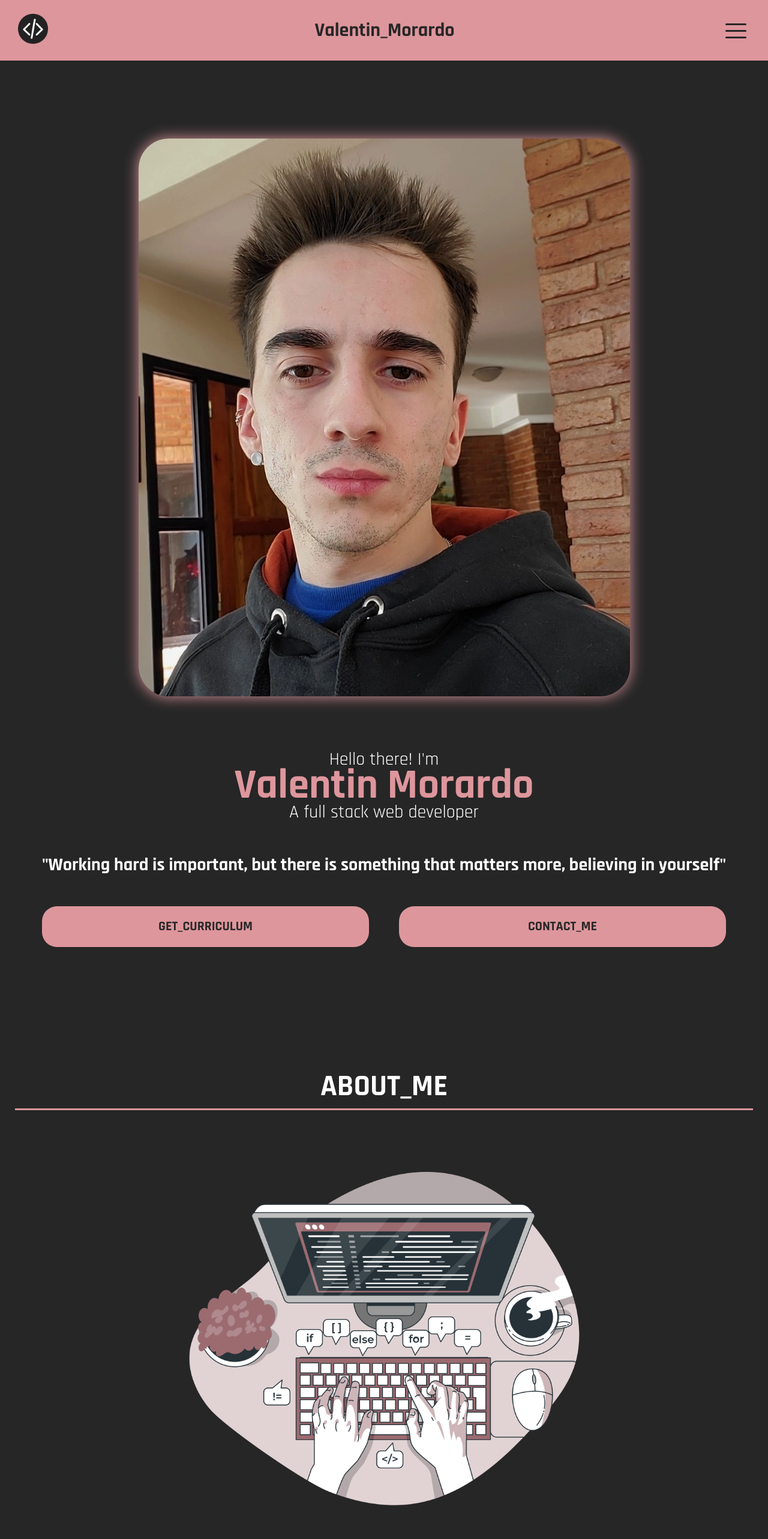
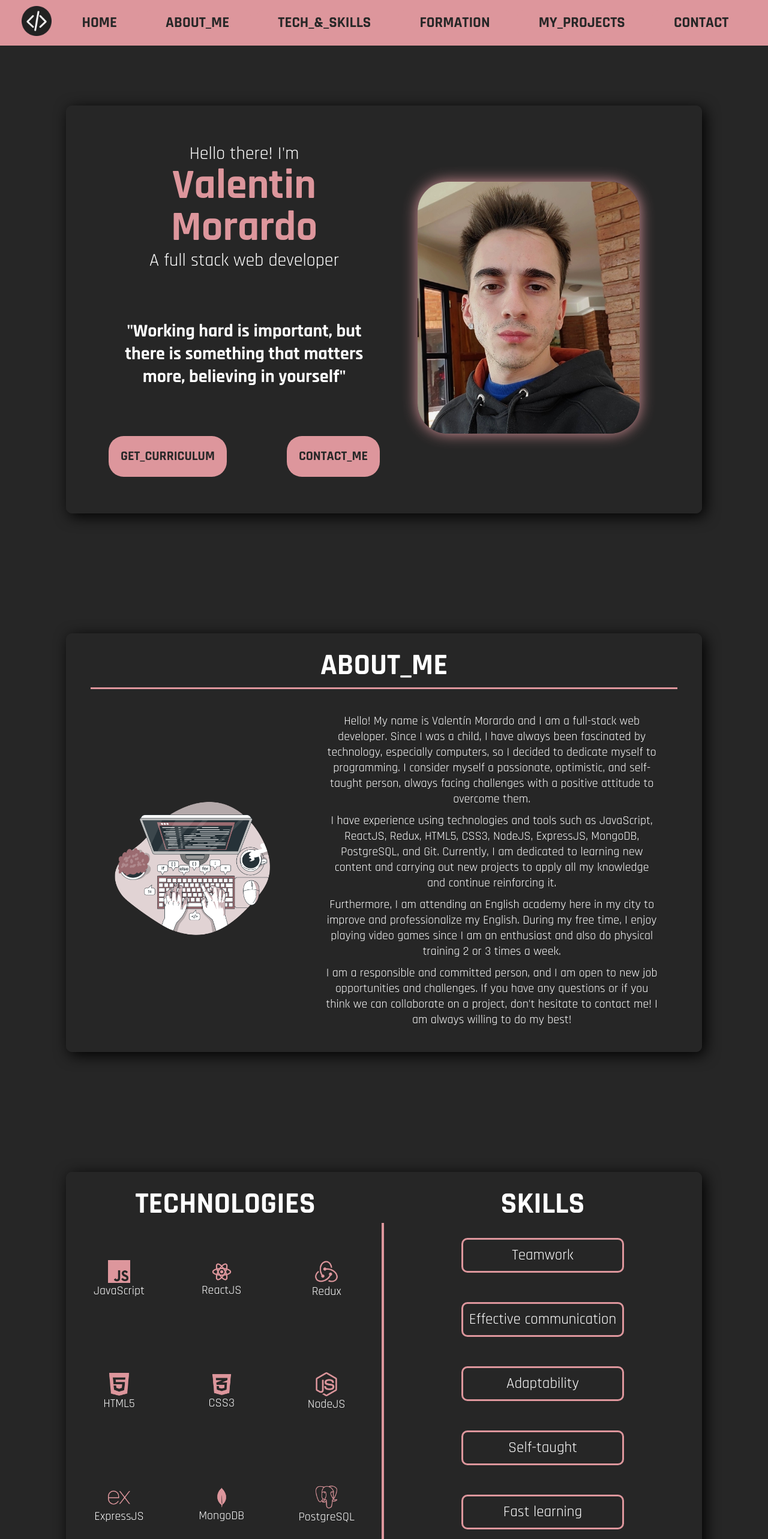
Before and after one commit to valenmorardo/portfolio, a React (Create React App) app: page / in a window 1280 px wide. Shown: the top 2566 px of the page at 60% size. Built offline with nearby package versions, Linux system fonts and the light colour scheme.

Commit message:
fix general

```diff
--- a/src/components/AboutMe/AboutMe.module.css
+++ b/src/components/AboutMe/AboutMe.module.css
@@ -7,7 +7,7 @@
   border-bottom: 3px solid #dd969c;
 }
 .divP p{
-  font-size: 25px;
+  font-size: 20px;
 }
 .parrafo {
   margin: 10px 0px 10px 0px;
@@ -15,7 +15,7 @@
 
 
 /* PANTALLAS ESCRITORIO */
-@media screen and (min-width: 1305px) {
+@media screen and (min-width: 981px) {
   .section {
     text-align: center;
     justify-content: center;
@@ -51,7 +51,7 @@
 
 
 /* PANTALLA CELULAR */
-@media screen and (max-width: 1304px) {
+@media screen and (max-width: 980px) {
   .section {
     position: relative;
     text-align: center;
--- a/src/components/Contact/Contact.module.css
+++ b/src/components/Contact/Contact.module.css
@@ -18,7 +18,7 @@
 
 
 /* PANTALLA ESCRITORIO */
-@media screen and (min-width: 1305px) {
+@media screen and (min-width: 981px) {
   .section {
     position: relative;
     text-align: center;
@@ -63,7 +63,7 @@
 }
 
 /* pantalla celular */
-@media screen and (max-width: 1304px) {
+@media screen and (max-width: 980px) {
   .section {
     position: relative;
     text-align: center;
--- a/src/components/Formation/Formation.module.css
+++ b/src/components/Formation/Formation.module.css
@@ -9,7 +9,7 @@
   border-bottom: 3px solid #dd969c;
 }
 
-@media screen and (min-width: 1305px) {
+@media screen and (min-width: 981px) {
   .section {
     text-align: center;
     justify-content: center;
@@ -33,7 +33,7 @@
 }
 
 /* pantalla celular */
-@media screen and (max-width: 1304px) {
+@media screen and (max-width: 980px) {
   .section {
     position: relative;
     text-align: center;
--- a/src/components/Formation/FormationCard.module.css
+++ b/src/components/Formation/FormationCard.module.css
@@ -37,7 +37,7 @@
 
 /* PANTALLA ESCRITORIO */
 
-@media screen and (min-width: 1305px) {
+@media screen and (min-width: 981px) {
   .card1 {
     position: relative;
     width: 100%;
@@ -82,7 +82,7 @@
   }
 }
 
-@media screen and (max-width: 1304px) {
+@media screen and (max-width: 980px) {
   .card1 {
     position: relative;
     width: 100%;
--- a/src/components/Hero/Hero.module.css
+++ b/src/components/Hero/Hero.module.css
@@ -1,5 +1,5 @@
 .image {
-  width: 70%;
+  width: 85%;
   border-radius: 50px;
   box-shadow: 0px 0px 25px #dd969c
 }
@@ -7,7 +7,7 @@
 .data h1{
   font-size: 70px;
   color: #dd969c;
-  line-height: 50px;
+  line-height: 70px;
 }
 .data span {
   font-size: 30px;
@@ -24,7 +24,7 @@
 
 
 /* PANTALLAS ESCRITORIO */
-@media screen and (min-width: 1305px) {
+@media screen and (min-width: 981px) {
   .section {
     text-align: center;
     justify-content: center;
@@ -85,7 +85,7 @@
 
 
 /* PANTALLAS CELULARES / TABLETS */
-@media screen and (max-width: 1304px) {
+@media screen and (max-width: 980px) {
   .section {
     position: relative;
     text-align: center;
--- a/src/components/Nav/Nav.jsx
+++ b/src/components/Nav/Nav.jsx
@@ -40,7 +40,7 @@ const Nav = () => {
   //aca cierro el menu, si el ancho de la pantalla es mayor a 980px
   useEffect(() => {
     const closeMenu = () => {
-      if (window.innerWidth >= 1304) {
+      if (window.innerWidth >= 980) {
         setIsMenuOpen(false);
         setIsMenuVisible(false);
       } else {
@@ -55,7 +55,7 @@ const Nav = () => {
 
   return (
     <header className={s.header}>
-      {!(screenWidth <= 1304) ? (
+      {!(screenWidth <= 980) ? (
         <div className={s.contentPrimary}>
           <a href="/#top">
             <img src={images.logoNav} alt="xd" />
--- a/src/components/Nav/Nav.module.css
+++ b/src/components/Nav/Nav.module.css
@@ -26,7 +26,7 @@
 }
 .contentPrimary h1 {
   color: #272727;
-  font-size: 35px;
+  font-size: 25px;
   font-weight: bold;
 
   border-radius: 10px;
--- a/src/components/Projects/ProjectCard.module.css
+++ b/src/components/Projects/ProjectCard.module.css
@@ -24,7 +24,7 @@
 }
 
 /* PANTALLA ESCRITORIO */
-@media screen and (min-width: 1305px) {
+@media screen and (min-width: 981px) {
   .card {
     position: relative;
     display: grid;
@@ -84,7 +84,7 @@
 }
 
 /* PANTALLA CELULAR */
-@media screen and (max-width: 1304px) {
+@media screen and (max-width: 980px) {
   .card {
     position: relative;
     display: grid;
--- a/src/components/Projects/Projects.module.css
+++ b/src/components/Projects/Projects.module.css
@@ -8,7 +8,7 @@
 }
 
 /* PANTALLA ESCRITORIO */
-@media screen and (min-width: 1305px) {
+@media screen and (min-width: 981px) {
   .section {
     position: relative;
 
@@ -32,7 +32,7 @@
 }
 
 /* pantalla celular */
-@media screen and (max-width: 1304px) {
+@media screen and (max-width: 980px) {
   .section {
     position: relative;
     text-align: center;
--- a/src/components/TechAndSkills/TechCard.module.css
+++ b/src/components/TechAndSkills/TechCard.module.css
@@ -1,31 +1,40 @@
-@media screen and (min-width: 1305px) {
+/* PANTALLA ESCRITORIO */
+@media screen and (min-width: 981px) {
   .card {
   margin: 25px;
+
+    display: flex;
+    justify-content: center;
+    text-align: center;
+    align-items: center;
+    flex-direction: column;
+
   transition: transform 0.2s;
 }
 .card:hover {
-  transform: scale(1.3) translateY(-5px);
+  transform: scale(1.1) translateY(-5px);
 }
 
 .card h2 {
-  font-size: 30px;
+  font-size: 20px;
   font-weight: lighter;
 }
 
 .card img {
-  width: 20%;
+  width: 30%;
 }
 
 
 }
 
-@media screen and (max-width: 1304px) {
+/* PANTALLA CELULAR */
+@media screen and (max-width: 980px) {
   .card{
     margin: 15px;
   }
 
   .card img {
-    width: 15%;
+    width: 30%;
   }
 
   .card h2 {
--- a/src/components/TechAndSkills/TechSkills.module.css
+++ b/src/components/TechAndSkills/TechSkills.module.css
@@ -1,8 +1,9 @@
-@media screen and (min-width: 1305px) {
+/* PANTALLA ESCRITORIO */
+@media screen and (min-width: 981px) {
   .container {
     position: relative;
     display: grid;
-    grid-template-columns: 65% auto;
+    grid-template-columns: 1fr 1fr;
 
     text-align: center;
 
@@ -39,7 +40,7 @@
   }
 
   .cardsSkillsContainer h2 {
-    font-size: 35px;
+    font-size: 25px;
     font-weight: lighter;
 
     padding: 10px;
@@ -48,10 +49,11 @@
     border: 3px solid #dd969c;
 
     transition: transform 0.2s;
+    cursor: default;
   }
 
   .cardsSkillsContainer h2:hover {
-    transform: scale(1.3) translateY(-5px);
+    transform: scale(1.1) translateY(-2px);
   }
 
   .skills h1 {
@@ -60,7 +62,7 @@
 
 }
 
-@media screen and (max-width: 1304px ) {
+@media screen and (max-width: 980px ) {
   .container {
     display: flex;
     justify-content: center;
```
